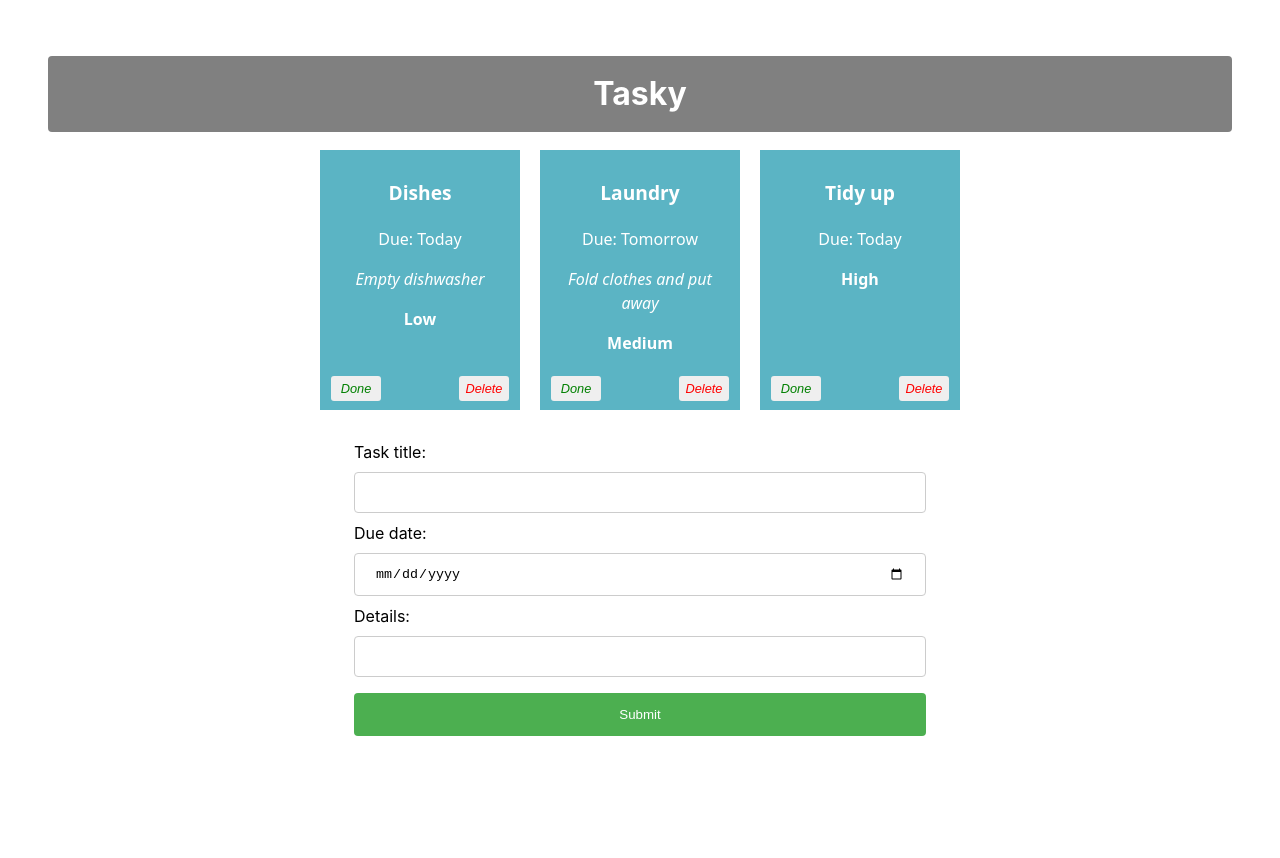
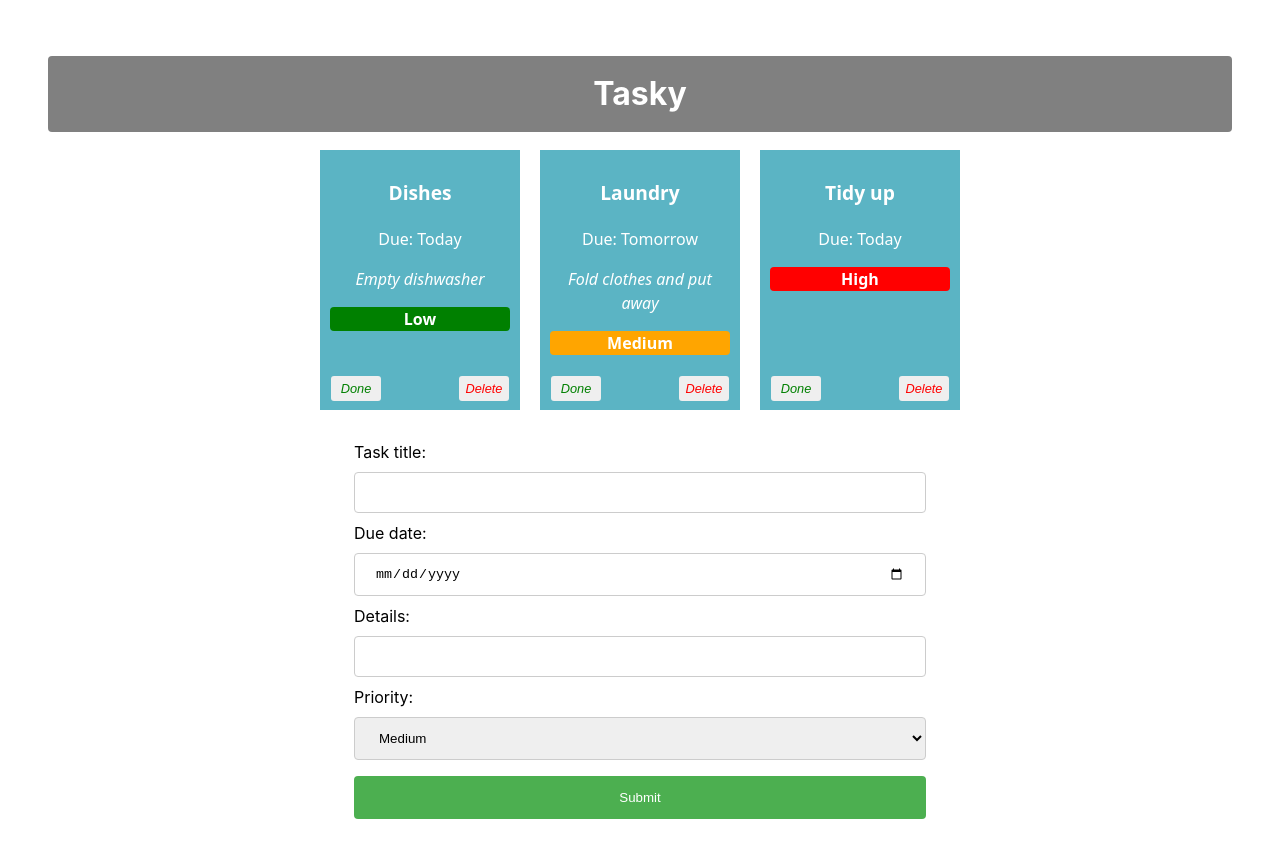
Before and after one commit to JiaruiXU0309/react-basics-labs, a React (Vite) app in the folder tasky/: page / in a window 1280 px wide. Shown: the top 858 px of the page. Before the commit the page ends 812 px from the top, so only its background shows below. Built offline with nearby package versions, Linux system fonts and the light colour scheme.

Commit message:
Tasky Lab 2b - Exercises done

```diff
--- a/tasky/src/App.css
+++ b/tasky/src/App.css
@@ -47,6 +47,7 @@
 
 .level {
   font-weight: bold;
+  border-radius: 4px;
 }
 
 button {
@@ -98,6 +99,15 @@
   background-color: #45a049;
 }
 
+select {
+  width: 100%;
+  padding: 12px 20px;
+  margin: 8px 0;
+  border: 1px solid #ccc;
+  border-radius: 4px;
+  box-sizing: border-box;
+}
+
 form {
   text-align: left;
   width: 50%;
--- a/tasky/src/App.jsx
+++ b/tasky/src/App.jsx
@@ -21,7 +21,8 @@
     const [ formState, setFormState ] = useState({
     title: "",
     description: "",
-    deadline: ""
+    deadline: "",
+    level: "Medium"
   });
 
 
@@ -49,6 +50,9 @@
           break;
       case "deadline":
           form.deadline = event.target.value;
+          break;
+      case "level":
+          form.level = event.target.value;
           break;
       default:
           form = formState;
--- a/tasky/src/components/Form.jsx
+++ b/tasky/src/components/Form.jsx
@@ -17,6 +17,14 @@
             Details:
             <input type="text" name="description" onChange={(event) => props.change(event)} />
         </label>
+        <label>
+            Priority:
+            <select name="level" defaultValue="Medium" onChange={(event) => props.change(event)}>
+              <option value="Low">Low</option>
+              <option value="Medium">Medium</option>
+              <option value="High">High</option>
+            </select>
+        </label>
         <input type="submit" value="Submit" />
         </form>
     </div>
--- a/tasky/src/components/Task.jsx
+++ b/tasky/src/components/Task.jsx
@@ -1,11 +1,21 @@
 const Task = (props) => {
+
+    let backgroundColor;
+    if (props.level === "High") {
+        backgroundColor = "red";
+    } else if (props.level === "Medium") {
+        backgroundColor = "orange";
+    } else {
+        backgroundColor = "green";
+    }
+
 
     return (
         <div className="card" style={{backgroundColor: props.done ? 'lightgrey' : '#5bb4c4'}}>
         <p className="title">{props.title}</p>
         <p>Due: {props.deadline}</p>
         <p className="description">{props.description}</p>
-        <p className="level">{props.level}</p>
+        <p className="level" style={{backgroundColor: props.done ? 'lightgrey' : backgroundColor}}>{props.level}</p>
         <button onClick={props.markDone} className='doneButton'>Done</button>
         <button className='deleteButton' onClick={props.deleteTask}>Delete</button>
         </div>
```
